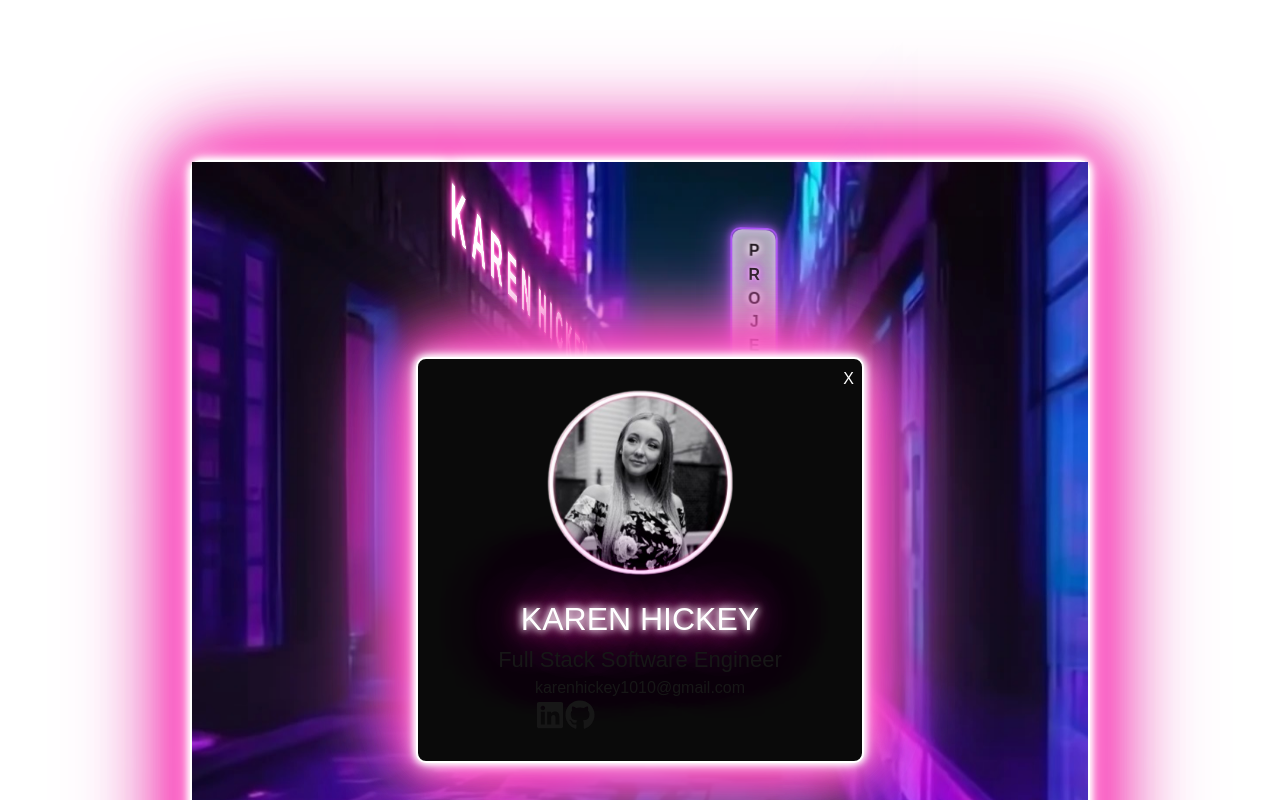
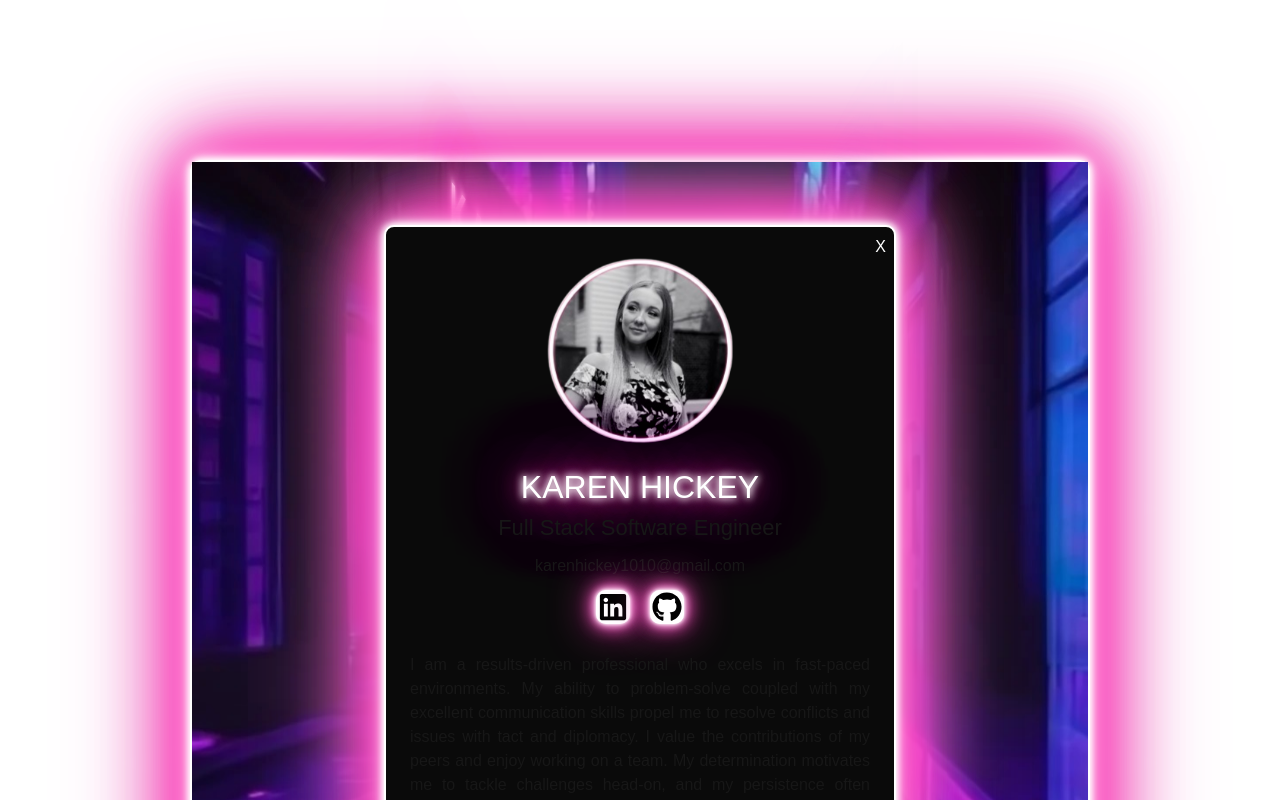
Before and after one commit to glitterpillz/Portfolio, a Next.js app: page / in a window 1280 px wide. Both pictures are taken after a click on the element "Open". Shown: the top 800 px of the page. Built offline with nearby package versions, Linux system fonts and the light colour scheme; a web font is replaced by a local one.

Commit message:
finished about me modal

```diff
--- a/app/globals.css
+++ b/app/globals.css
@@ -17,11 +17,80 @@
   }
 }
 
+@keyframes flicker {
+  0%, 18%, 22%, 25%, 53%, 57%, 100% {
+    text-shadow:
+    0 0 4px #fff,
+    0 0 11px #fff,
+    0 0 19px #ff3bba,
+    0 0 40px #ff3bba,
+    0 0 80px #ff3bba,
+    0 0 90px #ff3bba,
+    0 0 100px #ff3bba,
+    0 0 150px #ff3bba;
+  }
+
+  20%, 24%, 55% {
+    text-shadow: none;
+  }
+}
+
+@keyframes glowing-pulse {
+  0% {
+    opacity: 0.5;
+  }
+  100% {
+    opacity: 1;
+  }
+}
+
+@keyframes flickerProjects {
+  0%, 18%, 22%, 25%, 53%, 57%, 100% {
+    opacity: 1;
+    text-shadow:
+      0 0 4px #fff,
+      0 0 7px #d13bff,
+      0 0 14px #d13bff,
+      0 0 21px #d13bff,
+      0 0 42px #d13bff;
+  }
+  20%, 24%, 55% {
+    opacity: 0.3;
+    text-shadow: none;
+  }
+}
+
 
 body {
   color: var(--foreground);
   background: var(--background);
   font-family: Arial, Helvetica, sans-serif;
+}
+
+.neonBorder {
+  border: 2px solid #fff;
+  border-radius: 10px;
+  box-shadow:
+    0 0 7px #fff,
+    0 0 10px #fff,
+    0 0 21px #fff,
+    0 0 46px #ff3bba,
+    0 0 76px #ff3bba,
+    0 0 86px #ff3bba,
+    0 0 96px #e682c3,
+    0 0 130px #e682c3;
+}
+
+.softNeonBorder {
+  border: 2px solid #fff;
+  border-radius: 10px;
+  box-shadow:
+    0 0 3px #fff,
+    0 0 7px #fff,
+    0 0 10px #f47fcb,
+    0 0 18px #f47fcb,
+    0 0 21px #ff3bba,
+    0 0 46px #ff3bba;
 }
 
 .neonText {
@@ -35,18 +104,6 @@ body {
   0 0 92px #ff3bba,
   0 0 102px #ff3bba,
   0 0 151px #ff3bba
-}
-
-
-
-.projectBtn {
-  color: #fff;
-}
-
-.projectBtn:hover {
-  color: #eed0e3;
-  background-color: #232475;
-  cursor: pointer;
 }
 
 .neonP {
@@ -83,6 +140,17 @@ body {
   animation: flickerProjects 1.7s infinite alternate;
 }
 
+
+.projectBtn {
+  color: #fff;
+}
+
+.projectBtn:hover {
+  color: #eed0e3;
+  background-color: #232475;
+  cursor: pointer;
+}
+
 .openSign {
   font-family: var(--font-cookie);
   font-size: 58px;
@@ -103,38 +171,6 @@ body {
 .openSign:hover {
   color: #a893a2;
   text-shadow: none;
-}
-
-@keyframes flicker {
-  0%, 18%, 22%, 25%, 53%, 57%, 100% {
-    text-shadow:
-    0 0 4px #fff,
-    0 0 11px #fff,
-    0 0 19px #ff3bba,
-    0 0 40px #ff3bba,
-    0 0 80px #ff3bba,
-    0 0 90px #ff3bba,
-    0 0 100px #ff3bba,
-    0 0 150px #ff3bba;
-  }
-
-  20%, 24%, 55% {
-    text-shadow: none;
-  }
-}
-
-.neonBorder {
-  border: 2px solid #fff;
-  border-radius: 10px;
-  box-shadow:
-    0 0 7px #fff,
-    0 0 10px #fff,
-    0 0 21px #fff,
-    0 0 46px #ff3bba,
-    0 0 76px #ff3bba,
-    0 0 86px #ff3bba,
-    0 0 96px #e682c3,
-    0 0 130px #e682c3;
 }
 
 h1 {
@@ -222,11 +258,12 @@ h1 {
   opacity: 1;
 }
 
+
 .aboutMeDiv {
   font-family: var(--font-numans);
 }
 
-.fnameText {
+.headerText {
   font-family: var(--font-autourOne);
   font-size: 32px;
 }
@@ -234,44 +271,3 @@ h1 {
 .titleText {
   font-size: 22px;
 }
-
-@keyframes glowing-pulse {
-  0% {
-    opacity: 0.5;
-  }
-  100% {
-    opacity: 1;
-  }
-}
-
-@keyframes flicker {
-  0%, 18%, 22%, 25%, 53%, 57%, 100% {
-    opacity: 1;
-    text-shadow:
-      0 0 4px #fff,
-      0 0 7px #ff3bba,
-      0 0 14px #ff3bba,
-      0 0 21px #ff3bba,
-      0 0 42px #ff3bba;
-  }
-  20%, 24%, 55% {
-    opacity: 0.3;
-    text-shadow: none;
-  }
-}
-
-@keyframes flickerProjects {
-  0%, 18%, 22%, 25%, 53%, 57%, 100% {
-    opacity: 1;
-    text-shadow:
-      0 0 4px #fff,
-      0 0 7px #d13bff,
-      0 0 14px #d13bff,
-      0 0 21px #d13bff,
-      0 0 42px #d13bff;
-  }
-  20%, 24%, 55% {
-    opacity: 0.3;
-    text-shadow: none;
-  }
-}
--- a/app/page.js
+++ b/app/page.js
@@ -50,7 +50,9 @@ export default function Home() {
           </div>
           {showModal && (
             <Modal isOpen={showModal} onClose={() => setShowModal(false)}>
-              <h2 className="text-white">Hiiiii agaaainnnn</h2>
+              <div>
+                <h2 className="neonText headerText">Projects</h2>
+              </div>
             </Modal>
           )}
           <div>
@@ -92,12 +94,13 @@ export default function Home() {
             <Modal isOpen={showAboutModal} onClose={() => setShowAboutModal(false)}>
               <div className="aboutMeDiv flex flex-col justify-center items-center">
                 <img src="/prof-pic1.png" className="w-[200px] mb-3"></img>
-                <h2 className="neonText fnameText">KAREN HICKEY</h2>
+                <h2 className="neonText headerText">KAREN HICKEY</h2>
                 <h3 className="titleText">Full Stack Software Engineer</h3>
-                <div>
+                <div className="flex flex-col justify-center items-center mt-2.5">
                   <p>karenhickey1010@gmail.com</p>
                   <Footer />
                 </div>
+                <p className="text-justify mt-3">I am a results-driven professional who excels in fast-paced environments. My ability to problem-solve coupled with my excellent communication skills propel me to resolve conflicts and issues with tact and diplomacy. I value the contributions of my peers and enjoy working on a team. My determination motivates me to tackle challenges head-on, and my persistence often leads to creative and effective solutions. I consistently seek opportunities to learn, ensuring I can adapt to evolving technology and drive innovation.</p>
               </div>
             </Modal>
           )}
--- a/components/Footer/Footer.js
+++ b/components/Footer/Footer.js
@@ -2,13 +2,13 @@ import { FaLinkedin, FaGithub } from "react-icons/fa";
 
 function Footer() {
   return (
-    <div>
+    <div className="flex gap-5 m-3">
       <a
         href="https://www.linkedin.com/in/karen-hickey-a2a193341"
         target="_blank"
         rel="noopener noreferrer"
       >
-        <button>
+        <button className="softNeonBorder bg-white text-black">
           <FaLinkedin size={30} />
         </button>
       </a>
@@ -17,7 +17,7 @@ function Footer() {
         target="_blank"
         rel="noopener noreferrer"
       >
-        <button>
+        <button className="softNeonBorder bg-white text-black">
           <FaGithub size={30} />
         </button>
       </a>
--- a/components/Modal/Modal.js
+++ b/components/Modal/Modal.js
@@ -8,7 +8,7 @@ const Modal = ({ isOpen, onClose, children }) => {
     return (
         <div className="fixed inset-0 bg-#0a0a0a flex items-center justify-center z-50">
             <div
-                className="bg-#0a0a0a neonBorder rounded-lg shadow-lg p-6 w-full max-w-md relative"
+                className="bg-#0a0a0a neonBorder rounded-lg shadow-lg p-6 w-full max-w-lg relative"
                 style={{
                     backgroundColor: "#0a0a0a"
                 }}
```
